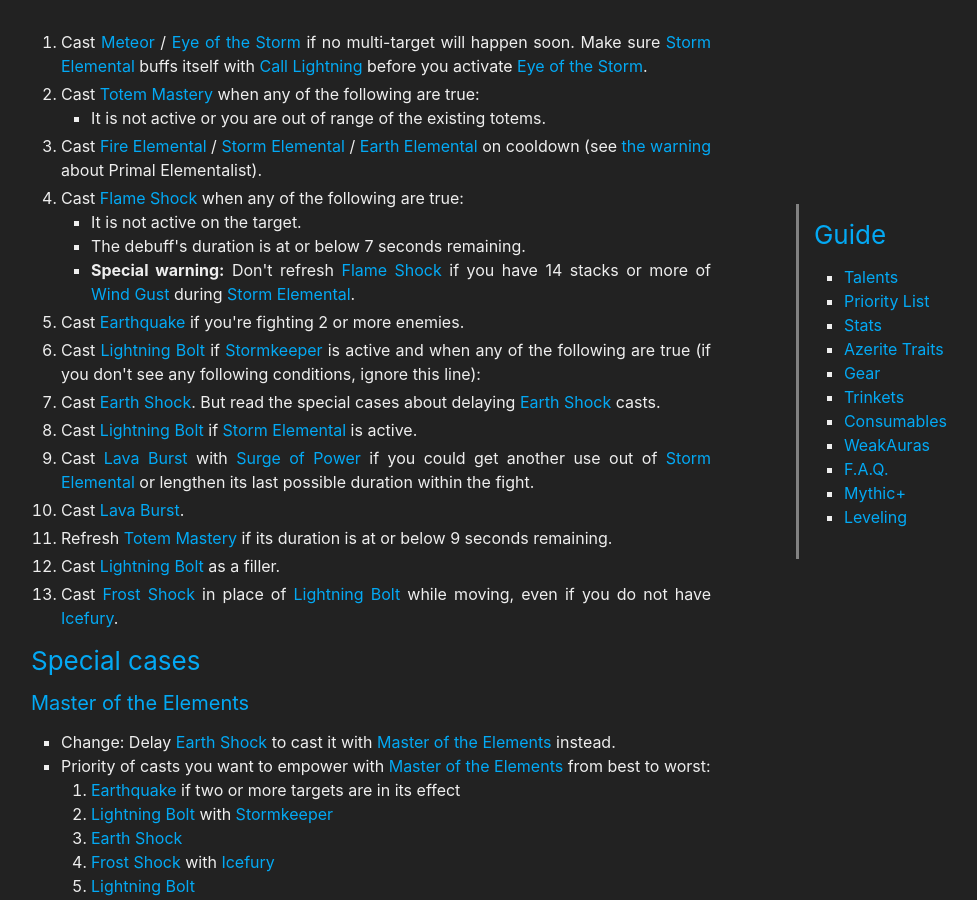
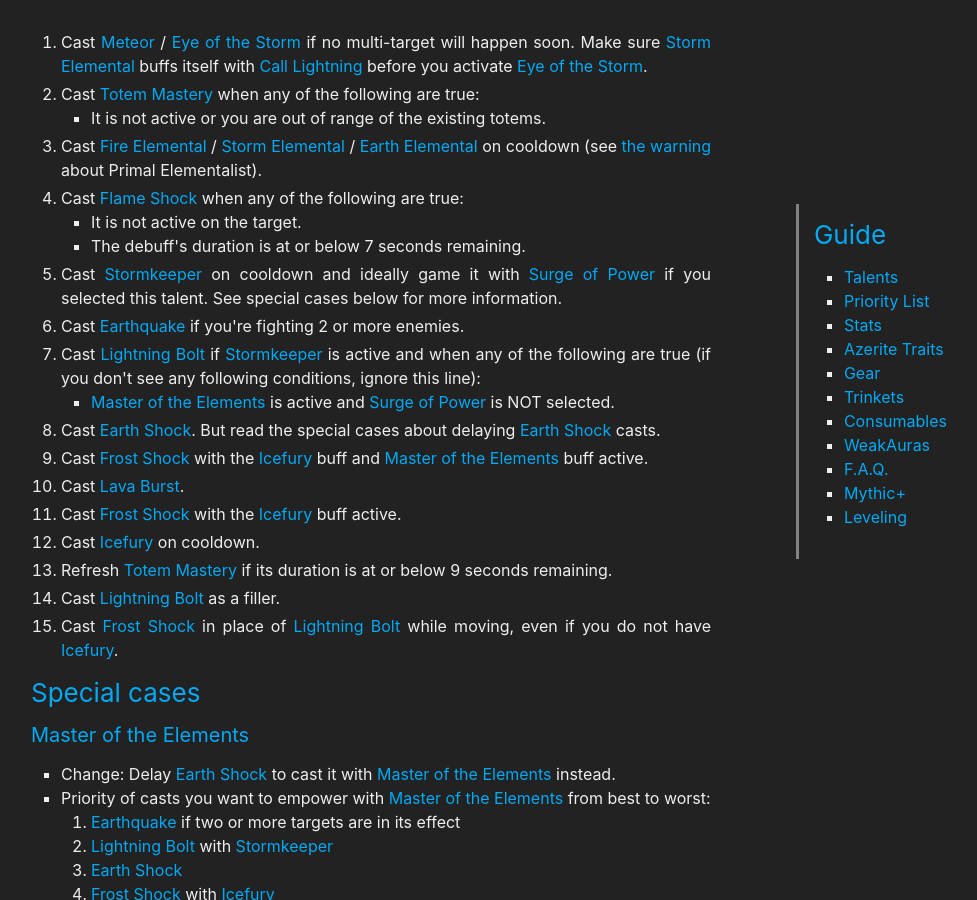
Before and after one commit to stormearthandlava/stormearthandlava.github.io, a Jekyll site: the page built from guide/general/priority_list.md, in a window 1280 px wide and 900 px high, scrolled down 1126 px. Shown: the whole window, without its empty margins (269-1246 px from the left). Built offline with Jekyll 4.4.1, drawn with Linux system fonts in a browser that asks for light colours; a script that is not in the unit is left out; some of the changed text lies outside the part shown.

Commit message:
fix which standard state of the apl is shown

```diff
--- a/guide/general/priority_list.md
+++ b/guide/general/priority_list.md
@@ -41,29 +41,29 @@ After reading the APL, please pay attention to the special mentions below, becau
                 <li>It is not active on the target.</li>
                 <li class="asc-apl" style="display:none;">You are about to enter {{site.data.talent.asc}}.</li>
                 <li>The debuff's duration is at or below 7 seconds remaining.</li>
-                <li class="se-apl" style="display: list-item;"><strong>Special warning:</strong> Don't refresh {{ site.data.spell.fs }} if you have 14 stacks or more of {{ site.data.spell.wind_gust }} during {{ site.data.talent.se }}. </li>
+                <li class="se-apl" style="display: none;"><strong>Special warning:</strong> Don't refresh {{ site.data.spell.fs }} if you have 14 stacks or more of {{ site.data.spell.wind_gust }} during {{ site.data.talent.se }}. </li>
             </ul>
         </li>
         <li class="asc-apl" style="display:none;">Cast {{ site.data.talent.asc }} on cooldown, if neither {{ site.data.talent.se }} is active, nor {{ site.data.spell.lvb }} is available, nor {{ site.data.talent.if }} is active.</li>
         <li class="eb-apl" style="display:none;">Cast {{ site.data.talent.eb }} on cooldown, if neither {{ site.data.talent.se }} is active nor you could cast a {{ site.data.talent.mote }} empowered {{ site.data.spell.es }} instead.</li>
-        <li class="sk-apl" style="display:none;"> Cast {{ site.data.talent.sk }} on cooldown and ideally game it with {{ site.data.talent.sop }} if you selected this talent. See special cases below for more information.</li>
+        <li class="sk-apl" style="display: list-item;"> Cast {{ site.data.talent.sk }} on cooldown and ideally game it with {{ site.data.talent.sop }} if you selected this talent. See special cases below for more information.</li>
         <li class="lmt-apl" style="display:none;">Cast {{ site.data.talent.lmt }} on cooldown.</li>
         <li>Cast {{ site.data.spell.eq }} if you're fighting 2 or more enemies.</li>
         <li class="sk-apl" style="display: list-item;">Cast {{ site.data.spell.lb }} if {{ site.data.talent.sk }} is active and when any of the following are true (if you don't see any following conditions, ignore this line):
             <ul>
-                <li class="mote-apl" style="display: none;">{{ site.data.talent.mote }} is active and {{ site.data.talent.sop }} is NOT selected.</li>
+                <li class="mote-apl" style="display: list-item;">{{ site.data.talent.mote }} is active and {{ site.data.talent.sop }} is NOT selected.</li>
                 <li class="sop-apl" style="display: none;">{{ site.data.talent.sop }} is active.</li>
             </ul>
         </li>
         <li>Cast {{ site.data.spell.es }}. But read the special cases about delaying {{ site.data.spell.es }} casts.</li>
-        <li class="se-apl" style="display: list-item;">Cast {{ site.data.spell.lb }} if {{ site.data.talent.se }} is active.</li>
-        <li class="if-apl" style="display:none;">Cast {{site.data.spell.frs}} with the {{site.data.talent.if}} buff and {{ site.data.talent.mote }} buff active.</li>
+        <li class="se-apl" style="display: none;">Cast {{ site.data.spell.lb }} if {{ site.data.talent.se }} is active.</li>
+        <li class="if-apl" style="display: list-item;">Cast {{site.data.spell.frs}} with the {{site.data.talent.if}} buff and {{ site.data.talent.mote }} buff active.</li>
         <li class="asc-apl" style="display:none;">Cast {{ site.data.spell.lvb }} if {{ site.data.talent.asc }} is active.</li>
-        <li class="se-apl" style="display: list-item;">Cast {{ site.data.spell.lvb }} with {{ site.data.talent.sop }} if you could get another use out of {{ site.data.talent.se }} or lengthen its last possible duration within the fight.</li>
+        <li class="se-apl" style="display: none;">Cast {{ site.data.spell.lvb }} with {{ site.data.talent.sop }} if you could get another use out of {{ site.data.talent.se }} or lengthen its last possible duration within the fight.</li>
         <li class="sop-apl" style="display: none;">Cast {{ site.data.spell.lb }} with {{ site.data.talent.sop }} buff active.</li>
         <li>Cast {{site.data.spell.lvb }}.</li>
-        <li class="if-apl" style="display:none;">Cast {{site.data.spell.frs}} with the {{site.data.talent.if}} buff active.</li>
-        <li class="if-apl" style="display:none;">Cast {{ site.data.talent.if }} on cooldown.</li>
+        <li class="if-apl" style="display: list-item;">Cast {{site.data.spell.frs}} with the {{site.data.talent.if}} buff active.</li>
+        <li class="if-apl" style="display: list-item;">Cast {{ site.data.talent.if }} on cooldown.</li>
         <li class="tm-apl" style="display: list-item;">Refresh {{ site.data.talent.tm }} if its duration is at or below 9 seconds remaining.</li>
         <li>Cast {{ site.data.spell.lb }} as a filler.</li>
         <li>Cast {{site.data.spell.frs}} in place of {{site.data.spell.lb}} while moving, even if you do not have {{site.data.talent.if}}.</li>
@@ -140,10 +140,6 @@ Standard raid opener:
     <div class="skill lvb"><span>LvB</span></div>
     <div class="arrow pull"></div>
     <div class="skill fs"><span>FS</span></div>
-    <div class="arrow"></div>
-    <div class="skill se"><span>SE</span></div>
-    <div class="arrow"></div>
-    <div class="skill lmt"><span>LMT</span></div>
     <div class="arrow"></div>
     <div class="skill if"><span>IF</span></div>
     <div class="arrow"></div>
```
Also changed, not shown: other parts of guide/general/priority_list.md (+1 -1 lines).
